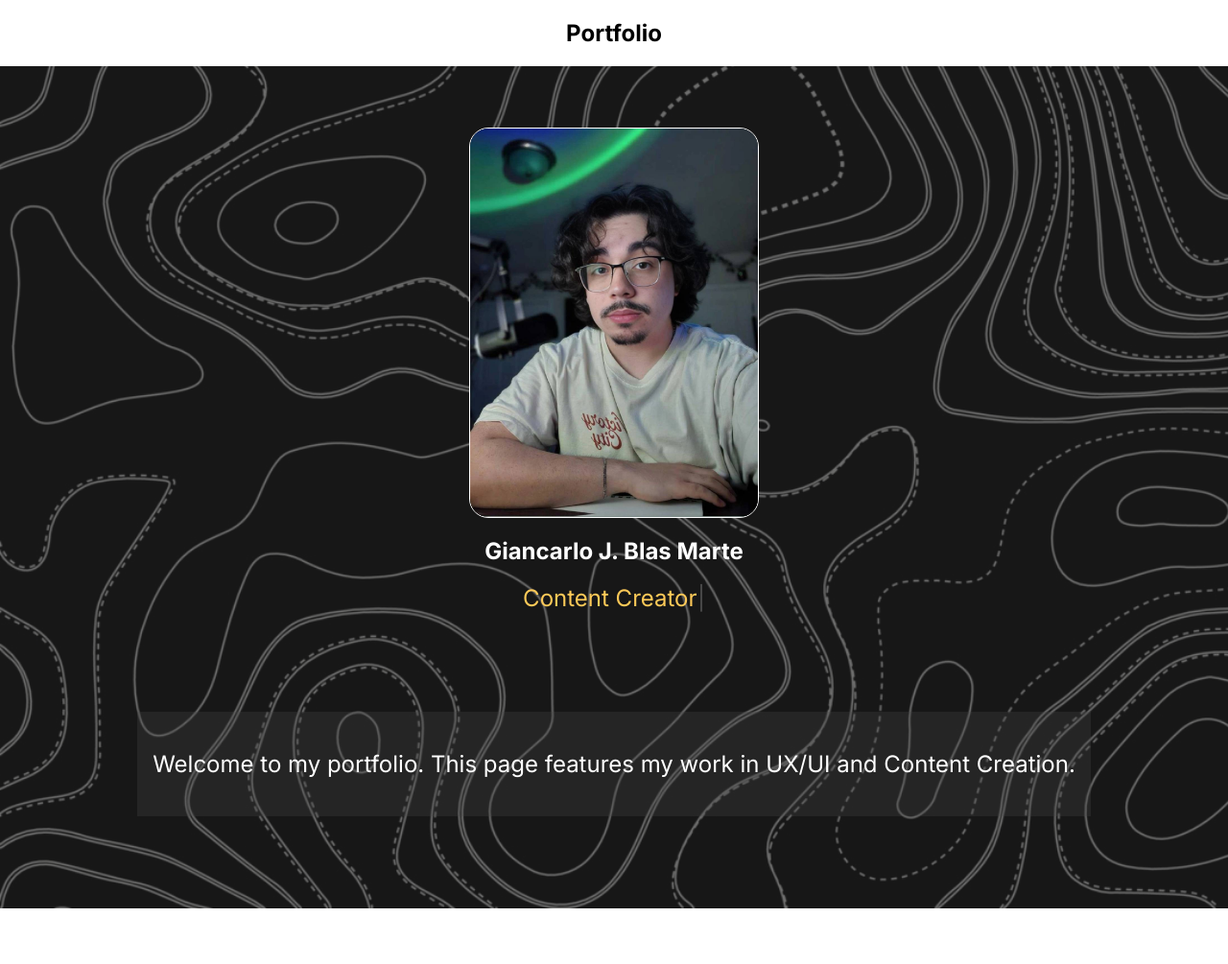
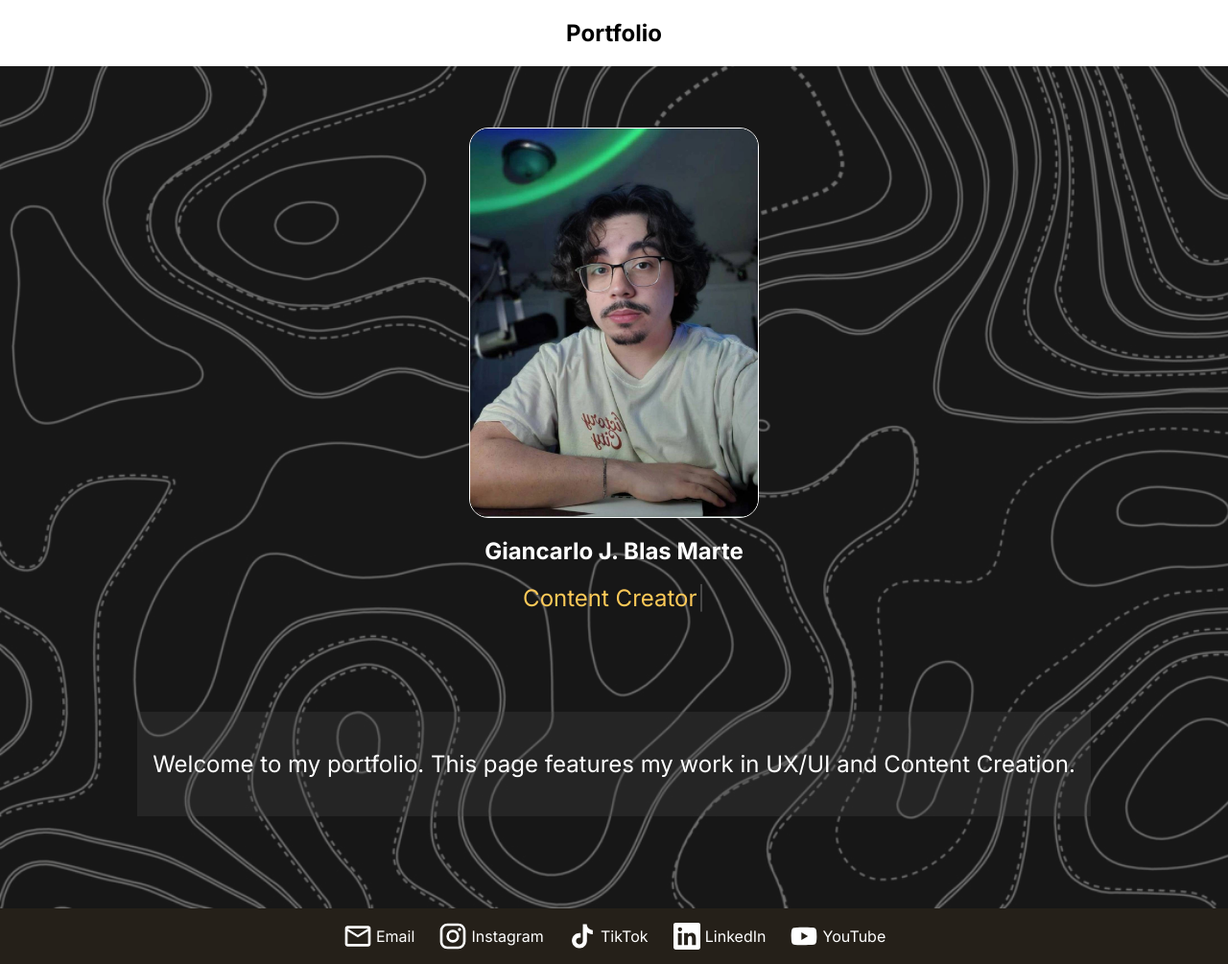
Before and after one commit to Giancarlo-Blas/Giancarlo-Blas.github.io, a plain HTML site: page index.html in a window 1280 px wide. Shown: the whole page at 96% size. Before the commit the page ends 947 px from the top, so only its background shows below. Drawn offline with nearby package versions, Linux system fonts and the light colour scheme.

Commit message:
Added footer

```diff
--- a/index.html
+++ b/index.html
@@ -19,8 +19,8 @@
             <div>
                 <h1 class="text-center text-primary">Giancarlo J. Blas Marte</h1>
                 <div id="typed-strings">
-                  <h2 class="text-primary">UX/UI Designer</h2>
-                  <h2 class="text-primary">Content Creator</h2>
+                    <h2 class="text-primary">UX/UI Designer</h2>
+                    <h2 class="text-primary">Content Creator</h2>
                 </div>
                 <div class="text-center text-secondary" style="text-align: center;">
                     <span id="epithets"></span>
@@ -38,10 +38,44 @@
     </section>
     <!-- TODO -->
     <!-- <section id="about-me">
-    </section>
+    </section>-->
     <footer>
-
-    </footer> -->
+        <!-- Email -->
+        <a href="mailto:giancarloblas101@gmail.com">
+            <svg xmlns="http://www.w3.org/2000/svg" width="32" height="32" viewBox="0 0 24 24"><!-- Icon from Material Symbols by Google - https://github.com/google/material-design-icons/blob/master/LICENSE -->
+                <path fill="currentColor" d="M4 20q-.825 0-1.412-.587T2 18V6q0-.825.588-1.412T4 4h16q.825 0 1.413.588T22 6v12q0 .825-.587 1.413T20 20zm8-7L4 8v10h16V8zm0-2l8-5H4zM4 8V6v12z" />
+            </svg>
+            Email
+        </a>
+        <!-- Instagram -->
+        <a href="https://www.instagram.com/giancarlojbm/">
+            <svg xmlns="http://www.w3.org/2000/svg" width="32" height="32" viewBox="0 0 24 24"><!-- Icon from Material Design Icons by Pictogrammers - https://github.com/Templarian/MaterialDesign/blob/master/LICENSE -->
+                <path fill="currentColor" d="M7.8 2h8.4C19.4 2 22 4.6 22 7.8v8.4a5.8 5.8 0 0 1-5.8 5.8H7.8C4.6 22 2 19.4 2 16.2V7.8A5.8 5.8 0 0 1 7.8 2m-.2 2A3.6 3.6 0 0 0 4 7.6v8.8C4 18.39 5.61 20 7.6 20h8.8a3.6 3.6 0 0 0 3.6-3.6V7.6C20 5.61 18.39 4 16.4 4zm9.65 1.5a1.25 1.25 0 0 1 1.25 1.25A1.25 1.25 0 0 1 17.25 8A1.25 1.25 0 0 1 16 6.75a1.25 1.25 0 0 1 1.25-1.25M12 7a5 5 0 0 1 5 5a5 5 0 0 1-5 5a5 5 0 0 1-5-5a5 5 0 0 1 5-5m0 2a3 3 0 0 0-3 3a3 3 0 0 0 3 3a3 3 0 0 0 3-3a3 3 0 0 0-3-3" />
+            </svg>
+            Instagram
+        </a>
+        <!-- Tik Tok -->
+        <a href="https://www.tiktok.com/@trailergb">
+            <svg xmlns="http://www.w3.org/2000/svg" width="32" height="32" viewBox="0 0 1024 1024"><!-- Icon from Ant Design Icons by HeskeyBaozi - https://github.com/ant-design/ant-design-icons/blob/master/LICENSE -->
+                <path fill="currentColor" fill-rule="evenodd" d="M530.014 112.667c43.666-.667 86.997-.334 130.328-.667c2.667 51 21 102.999 58.33 138.998c37.332 37 89.997 54 141.328 59.666v134.332c-47.998-1.667-96.33-11.667-139.994-32.333c-19-8.667-36.665-19.667-53.998-31c-.333 97.332.334 194.665-.666 291.663c-2.667 46.666-18 93-44.998 131.332c-43.665 64-119.328 105.665-196.992 106.999c-47.664 2.666-95.329-10.334-135.994-34.333c-67.33-39.666-114.662-112.332-121.661-190.331c-.667-16.667-1-33.333-.334-49.666c6-63.333 37.332-123.999 85.997-165.332c55.33-47.999 132.66-70.999 204.99-57.332c.667 49.333-1.332 98.665-1.332 147.998c-33-10.667-71.664-7.667-100.663 12.333c-20.999 13.667-36.998 34.666-45.331 58.333c-7 17-5 35.666-4.667 53.666c8 54.666 60.664 100.665 116.662 95.665c37.332-.333 72.997-22 92.33-53.666c6.332-11 13.332-22.333 13.665-35.333c3.334-59.666 2-118.998 2.334-178.664c.333-134.332-.334-268.33.666-402.328" />
+            </svg>
+            TikTok
+        </a>
+        <!-- LinkedIn -->
+        <a href="https://www.linkedin.com/in/giancarlo-blas-marte-019343302/?skipRedirect=true">
+            <svg xmlns="http://www.w3.org/2000/svg" width="32" height="32" viewBox="0 0 512 512"><!-- Icon from IonIcons by Ben Sperry - https://github.com/ionic-team/ionicons/blob/main/LICENSE -->
+                <path fill="currentColor" d="M444.17 32H70.28C49.85 32 32 46.7 32 66.89v374.72C32 461.91 49.85 480 70.28 480h373.78c20.54 0 35.94-18.21 35.94-38.39V66.89C480.12 46.7 464.6 32 444.17 32m-273.3 373.43h-64.18V205.88h64.18ZM141 175.54h-.46c-20.54 0-33.84-15.29-33.84-34.43c0-19.49 13.65-34.42 34.65-34.42s33.85 14.82 34.31 34.42c-.01 19.14-13.31 34.43-34.66 34.43m264.43 229.89h-64.18V296.32c0-26.14-9.34-44-32.56-44c-17.74 0-28.24 12-32.91 23.69c-1.75 4.2-2.22 9.92-2.22 15.76v113.66h-64.18V205.88h64.18v27.77c9.34-13.3 23.93-32.44 57.88-32.44c42.13 0 74 27.77 74 87.64Z" />
+            </svg>
+            LinkedIn
+        </a>
+        <!-- YouTube -->
+        <a href="https://www.youtube.com/@GiancarloJBM">
+            <svg xmlns="http://www.w3.org/2000/svg" width="32" height="32" viewBox="0 0 24 24"><!-- Icon from Material Design Icons by Pictogrammers - https://github.com/Templarian/MaterialDesign/blob/master/LICENSE -->
+                <path fill="currentColor" d="m10 15l5.19-3L10 9zm11.56-7.83c.13.47.22 1.1.28 1.9c.07.8.1 1.49.1 2.09L22 12c0 2.19-.16 3.8-.44 4.83c-.25.9-.83 1.48-1.73 1.73c-.47.13-1.33.22-2.65.28c-1.3.07-2.49.1-3.59.1L12 19c-4.19 0-6.8-.16-7.83-.44c-.9-.25-1.48-.83-1.73-1.73c-.13-.47-.22-1.1-.28-1.9c-.07-.8-.1-1.49-.1-2.09L2 12c0-2.19.16-3.8.44-4.83c.25-.9.83-1.48 1.73-1.73c.47-.13 1.33-.22 2.65-.28c1.3-.07 2.49-.1 3.59-.1L12 5c4.19 0 6.8.16 7.83.44c.9.25 1.48.83 1.73 1.73" />
+            </svg>
+            YouTube
+        </a>
+    </footer>
     <script>
         // Initializes auto-typing in intro section
         // https://github.com/mattboldt/typed.js/
--- a/src/main.css
+++ b/src/main.css
@@ -36,14 +36,38 @@ body{
     font-size: x-large;
 }
 
-/* Intro */
-
 header {
     display: flex;
     flex-direction: row;
     background-color: white;
     justify-content: center;
 }
+
+footer {
+    padding: 0.8rem;
+    color: white;
+    background-color: #252019;
+    display: flex;
+    justify-content: center;
+    flex-wrap: wrap;
+    gap: 1.5rem;
+}
+
+footer a {
+    text-decoration: none;
+    color: white;
+    display: flex;
+    flex-direction: row;
+    gap: 0.2rem;
+    align-items: center;
+    transition: color 0.3s;
+}
+
+footer a:hover {
+    color: #c4c4c4;
+}
+
+/* Intro */
 
 #intro {
     background-color: #242424;
```
